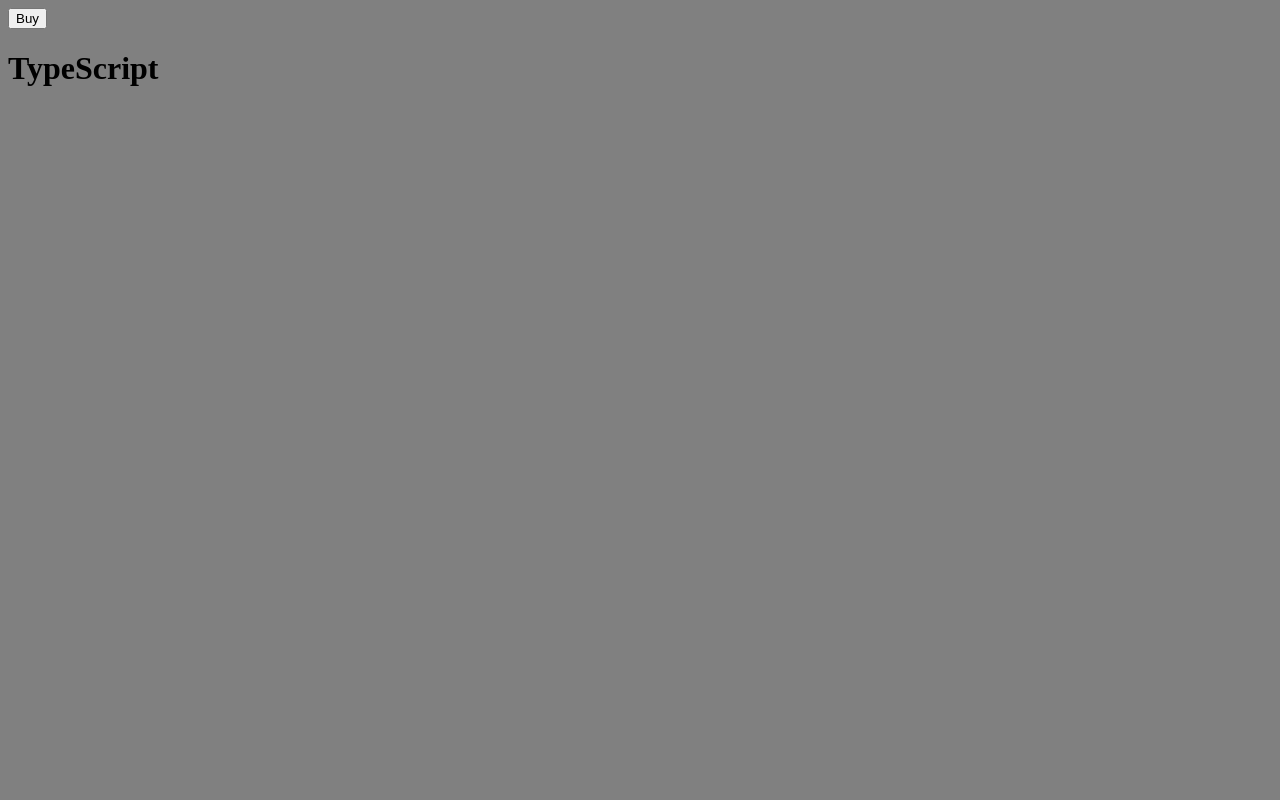
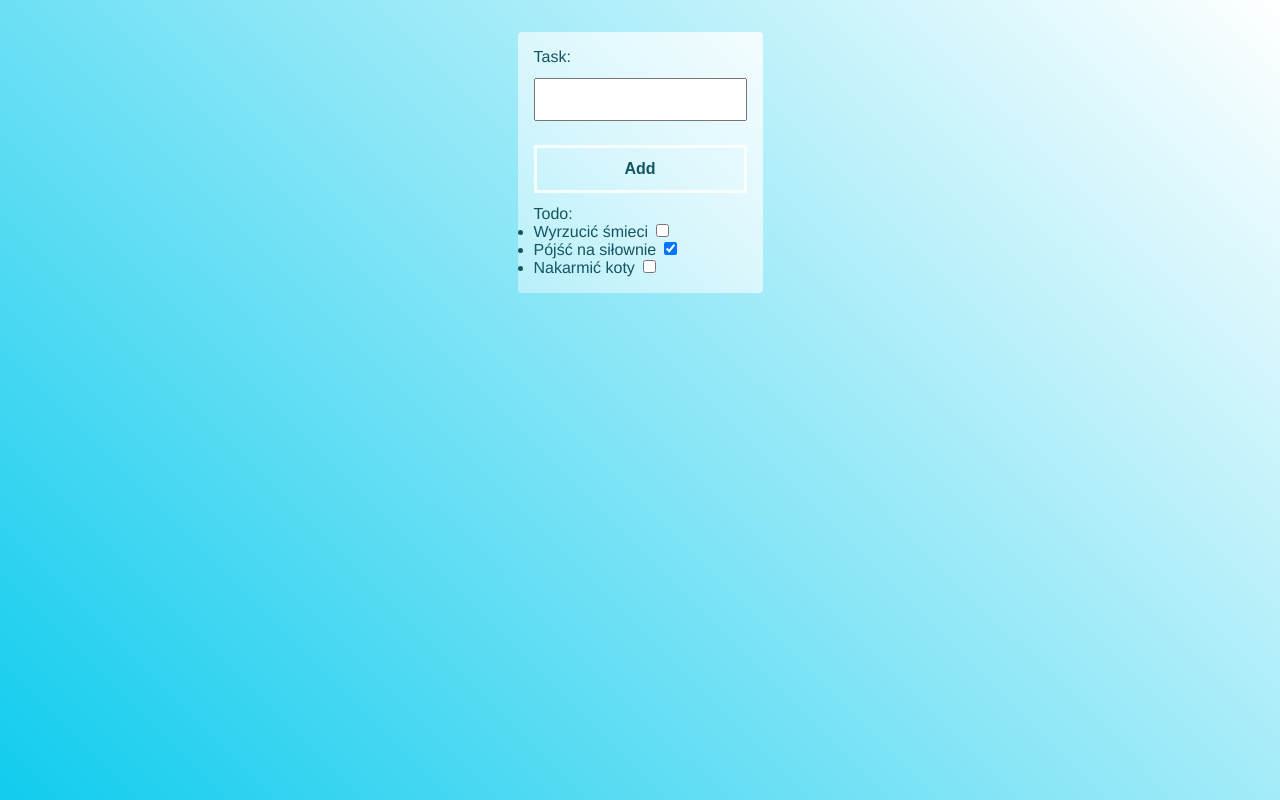
Before and after one commit to WasilewskiMarcin/learning-typeS, a website with bundled scripts: page index.html in a window 1280 px wide. Built offline with nearby package versions, Linux system fonts and the light colour scheme.

Commit message:
todoList beginning

```diff
--- a/index.html
+++ b/index.html
@@ -12,8 +12,15 @@
 </head>
 
 <body style="background-color: grey;">
-    <button id="button">Buy</button>
-    <h1>TypeScript</h1>
+    <form class="container">
+        <label for="name">Task:</label>
+        <input type="text" id="name" />
+        <button>Add</button>
+        <p>Todo:</p>
+        <ul class="tasks">
+
+        </ul>
+    </form>
     <script type="module" src="/dist/app.js"></script>
 </body>
 
--- a/src/app.ts
+++ b/src/app.ts
@@ -1,12 +1,57 @@
+// <li >
+// <label for="task-1">Wyrzucić śmieci</label>
+// <input type="checkbox" id="task-1" name="Wyrzucić śmieci"/>
+// </li>
 
-const buttonElement = document.getElementById('button');
+// Wyrzucić śmieci
+// Pójść na siłownie
+// Nakarmić koty
+// Wyrzucić śmieci
+const tasksContainerElement :HTMLElement = document.querySelector(".tasks")!;
+const tasksNameInputElement :HTMLInputElement = document.querySelector("#name")!;
+const addBtnElement :HTMLButtonElement = document.querySelector("button")!;
 
-const calculatePrice = (originalPrice: number, hasDiscount: boolean)=>{
-    return hasDiscount ? originalPrice * 0.8 : originalPrice;
-}
+// const task ={
+//     name: "wyrzucić śmieci",
+//     isDone: false,
+// }
+const tasks: {name: string; isDone: boolean}[] = [{name:" Wyrzucić śmieci", isDone: false}, {name:"Pójść na siłownie", isDone:true}, {name: "Nakarmić koty", isDone: false}];
 
-buttonElement.addEventListener('click', () => {
-    const originalPrice:number = 50;
-    const hasDiscount: boolean = new URLSearchParams(window.location.search).get("discount") === "true";
-    console.log(calculatePrice(originalPrice, hasDiscount));
+const render= () => {
+    tasksContainerElement.innerHTML = ""; // czyszczenie kontenera z poprzednich elementów
+    tasks.forEach((task, index)=>{
+
+
+        const taskElement: HTMLElement = document.createElement("li");
+        const id = `task-${index}`;
+        const labelElement: HTMLLabelElement = document.createElement("label");
+        labelElement.innerText = task.name;
+        labelElement.setAttribute("for", id);
+
+        const checkboxElement: HTMLInputElement = document.createElement("input");
+        checkboxElement.type = "checkbox";
+        checkboxElement.name = task.name;
+        checkboxElement.id = id;
+        checkboxElement.checked = task.isDone;
+        checkboxElement.addEventListener("change", () => {
+            task.isDone = !task.isDone; // zmiana stanu zadania
+        });
+
+        taskElement.appendChild(labelElement);
+        taskElement.appendChild(checkboxElement);
+        tasksContainerElement.appendChild(taskElement);
+    });
+};
+
+const addTask = (taskName) => {
+    tasks.push({name: taskName, isDone: false});
+};
+
+addBtnElement.addEventListener("click", (event : Event) => {
+    event.preventDefault(); // zapobiega przeładowaniu strony (wysłaniu formularza);
+    addTask(tasksNameInputElement.value);
+    render();
+
 });
+
+render();
--- a/style.css
+++ b/style.css
@@ -0,0 +1,87 @@
+:root {
+    --color-bg: #1ce;
+    --color-text: rgb(19, 85, 97);
+}
+
+* {
+    box-sizing: border-box;
+    margin: 0;
+    padding: 0;
+}
+
+body {
+    align-items: flex-start;
+    background: linear-gradient(45deg, #1ce, #fff);
+    color: var(--color-text);
+    display: flex;
+    justify-content: center;
+    height: 100vh;
+    font-family: Helvetica, sans-serif;
+    padding: 32px;
+    width: 100vw;
+}
+
+.container {
+    background: linear-gradient(
+        45deg,
+        rgba(255, 255, 255, 0.4),
+        rgba(255, 255, 255, 0.8)
+    );
+    border-radius: 4px;
+    display: inline-block;
+    padding: 16px;
+}
+
+input[type="text"] {
+    display: block;
+    margin: 12px 0;
+    padding: 12px 16px;
+}
+
+button {
+    background: transparent;
+    border: rgba(255, 255, 255, 0.8) solid 3px;
+    color: var(--color-text);
+    cursor: pointer;
+    font-size: 16px;
+    font-weight: bold;
+    margin: 12px 0;
+    padding: 12px 16px;
+    transition: border-color 0.3s, background 0.3s;
+    width: 100%;
+}
+
+button:hover {
+    border-color: var(--color-text);
+    background: rgba(255, 255, 255, 0.8);
+}
+
+.categories li {
+    align-items: center;
+    display: flex;
+    list-style-type: none;
+}
+
+.categories input {
+    margin-right: 8px;
+}
+
+/* .tasks {
+} */
+
+.tasks input {
+    margin-left: 8px;
+}
+
+.gym {
+    color: darkblue;
+    list-style: circle;
+}
+
+.hobby {
+    color: darkgoldenrod;
+}
+
+.work {
+    text-decoration: underline;
+}
```
Also changed, not shown: dist/app.js.
